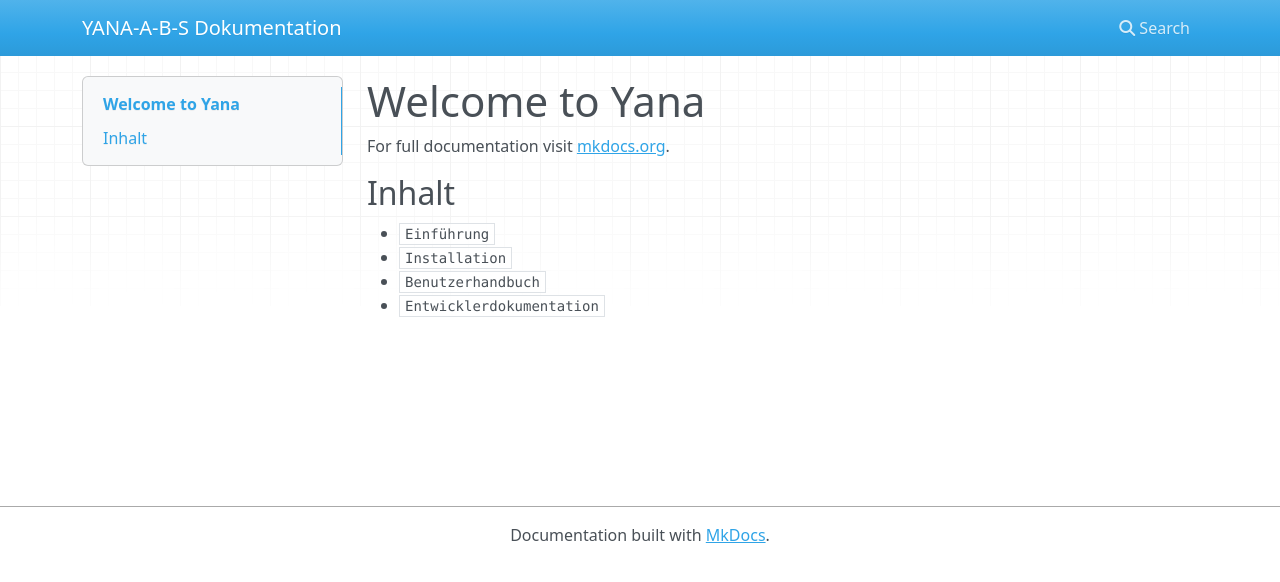
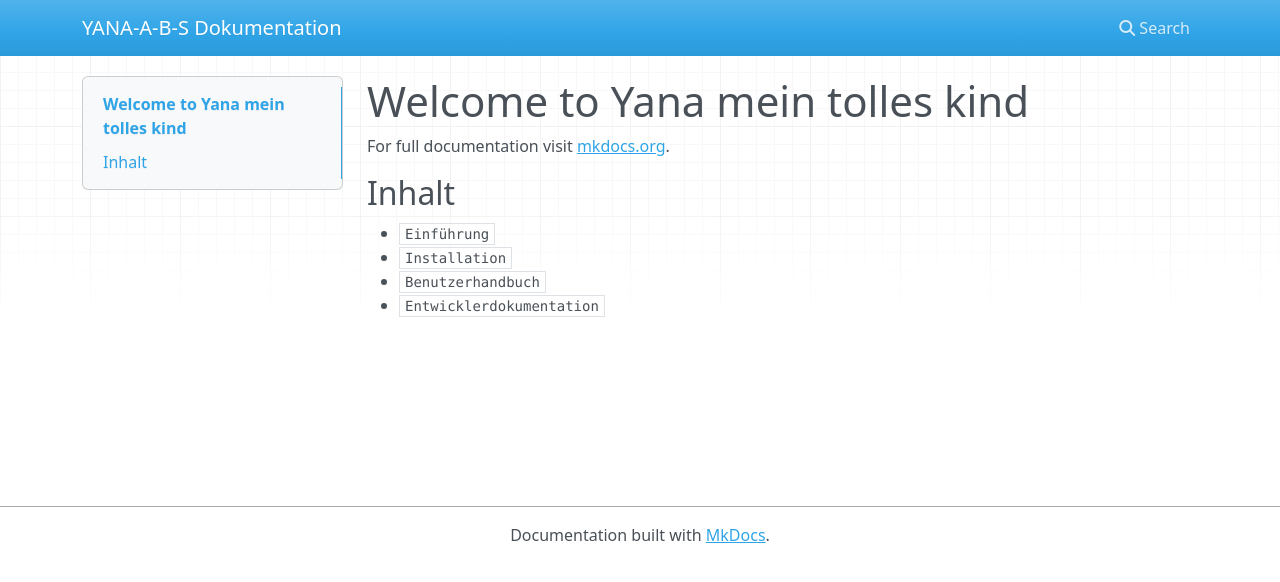
Before and after one commit to Pferdusmaximus/YANA-A-B-S, an MkDocs documentation site: the page built from docs/index.md, in a window 1280 px wide. Shown: the top 582 px of the page. Built offline with MkDocs 1.6.1, drawn with Linux system fonts in a browser that asks for light colours; nearby versions of some CDN libraries.

Commit message:
Update welcome message in index.md

```diff
--- a/docs/index.md
+++ b/docs/index.md
@@ -1,4 +1,4 @@
-# Welcome to Yana
+# Welcome to Yana mein tolles kind
 
 For full documentation visit [mkdocs.org](https://www.mkdocs.org).
 
```
